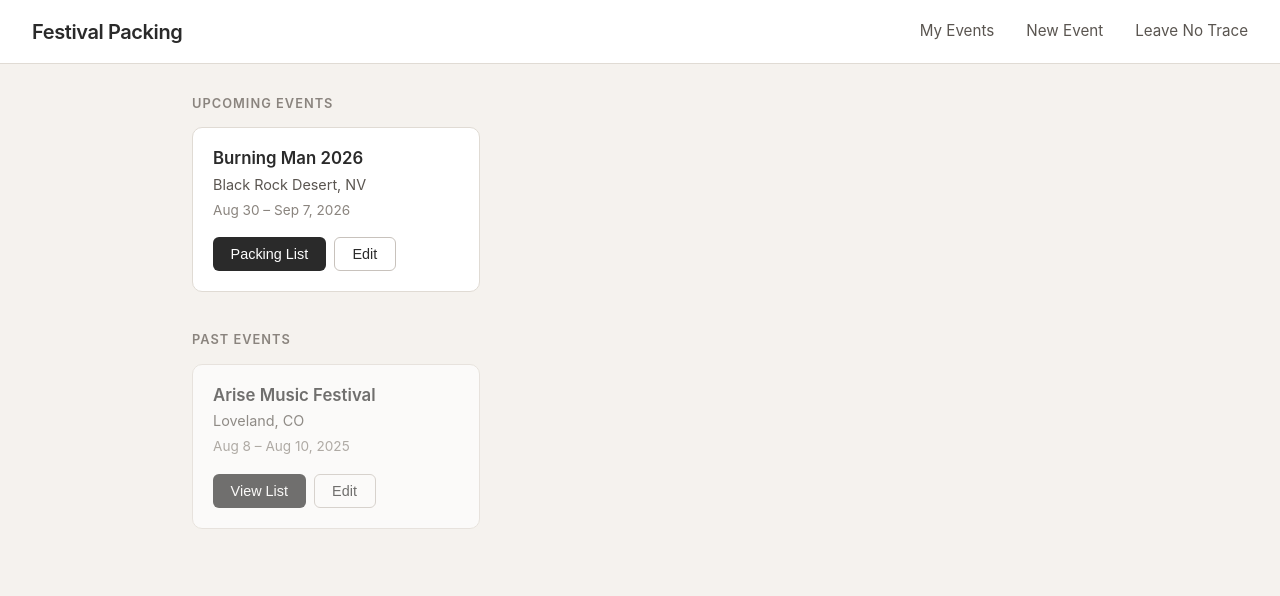
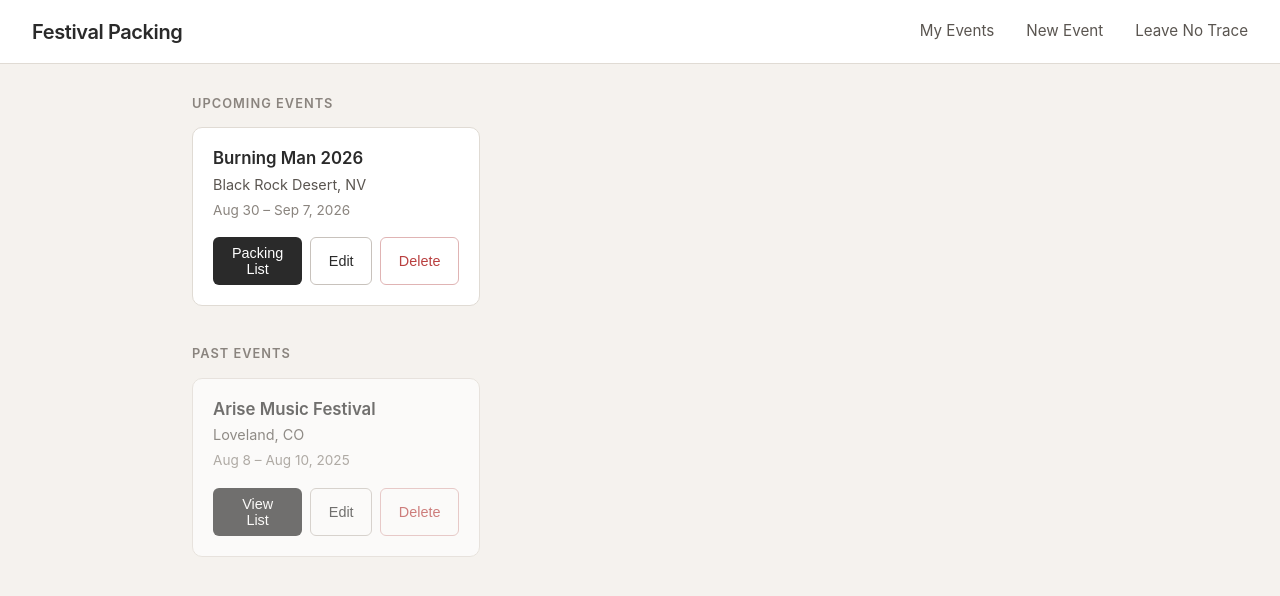
Before and after one commit to jellycat-code/festival-packing, a React (Vite) app: page / in a window 1280 px wide. Shown: the top 596 px of the page. Built offline with nearby package versions, Linux system fonts and the light colour scheme.

Commit message:
add reset suggestions button and delete event button

```diff
--- a/src/App.css
+++ b/src/App.css
@@ -75,3 +75,13 @@
 .btn--secondary:hover {
   background-color: #ede9e4;
 }
+
+.btn--danger {
+  background-color: transparent;
+  color: #b94040;
+  border: 1px solid #e0b4b4;
+}
+
+.btn--danger:hover {
+  background-color: #fdf0f0;
+}
--- a/src/App.jsx
+++ b/src/App.jsx
@@ -63,6 +63,12 @@ function App() {
     setCurrentPage('home')
   }
 
+  function handleDeleteEvent(event) {
+    setEvents(prev => prev.filter(e => e.id !== event.id))
+    localStorage.removeItem(`fp_list_${event.id}`)
+    localStorage.removeItem(`fp_notes_${event.id}`)
+  }
+
   function handleOpenEvent(event) {
     setSelectedEvent(event)
     setCurrentPage('packing')
@@ -83,7 +89,7 @@ function App() {
 
       <main className="main">
         {currentPage === 'home' && (
-          <HomePage events={events} onOpenEvent={handleOpenEvent} onEditEvent={handleEditEvent} />
+          <HomePage events={events} onOpenEvent={handleOpenEvent} onEditEvent={handleEditEvent} onDeleteEvent={handleDeleteEvent} />
         )}
         {currentPage === 'create' && (
           <CreateEventPage
--- a/src/components/EventCard.jsx
+++ b/src/components/EventCard.jsx
@@ -9,7 +9,12 @@ function formatDateRange(startStr, endStr) {
   return `${startFormatted} – ${endFormatted}`
 }
 
-function EventCard({ event, onOpen, onEdit, isPast }) {
+function EventCard({ event, onOpen, onEdit, onDelete, isPast }) {
+  function handleDelete() {
+    if (!window.confirm(`Delete "${event.name}"? This cannot be undone.`)) return
+    onDelete(event)
+  }
+
   return (
     <div className={`event-card ${isPast ? 'event-card--past' : ''}`}>
       <div className="event-card__body">
@@ -26,6 +31,9 @@ function EventCard({ event, onOpen, onEdit, isPast }) {
         <button className="btn btn--secondary" onClick={() => onEdit(event)}>
           Edit
         </button>
+        <button className="btn btn--danger" onClick={handleDelete}>
+          Delete
+        </button>
       </div>
     </div>
   )
--- a/src/components/HomePage.jsx
+++ b/src/components/HomePage.jsx
@@ -1,7 +1,7 @@
 import EventCard from './EventCard'
 import './HomePage.css'
 
-function HomePage({ events, onOpenEvent, onEditEvent }) {
+function HomePage({ events, onOpenEvent, onEditEvent, onDeleteEvent }) {
   const byDate = (a, b) => new Date(a.startDate) - new Date(b.startDate)
   const activeEvents = events.filter(e => e.status === 'planning').sort(byDate)
   const pastEvents = events.filter(e => e.status === 'past').sort(byDate)
@@ -15,7 +15,7 @@ function HomePage({ events, onOpenEvent, onEditEvent }) {
         ) : (
           <div className="event-grid">
             {activeEvents.map(event => (
-              <EventCard key={event.id} event={event} onOpen={onOpenEvent} onEdit={onEditEvent} />
+              <EventCard key={event.id} event={event} onOpen={onOpenEvent} onEdit={onEditEvent} onDelete={onDeleteEvent} />
             ))}
           </div>
         )}
@@ -28,7 +28,7 @@ function HomePage({ events, onOpenEvent, onEditEvent }) {
         ) : (
           <div className="event-grid">
             {pastEvents.map(event => (
-              <EventCard key={event.id} event={event} onOpen={onOpenEvent} onEdit={onEditEvent} isPast />
+              <EventCard key={event.id} event={event} onOpen={onOpenEvent} onEdit={onEditEvent} onDelete={onDeleteEvent} isPast />
             ))}
           </div>
         )}
--- a/src/components/PackingListPage.css
+++ b/src/components/PackingListPage.css
@@ -25,6 +25,23 @@
 
 .btn-back:hover {
   color: #2a2a2a;
+}
+
+.btn-reset {
+  background: none;
+  border: 1px solid #d8d2cc;
+  border-radius: 6px;
+  color: #8a847e;
+  font-size: 0.85rem;
+  padding: 0.35rem 0.75rem;
+  cursor: pointer;
+  white-space: nowrap;
+  transition: all 0.15s;
+}
+
+.btn-reset:hover {
+  border-color: #b0a99e;
+  color: #5a5550;
 }
 
 .packing-list-title {
--- a/src/components/PackingListPage.jsx
+++ b/src/components/PackingListPage.jsx
@@ -63,6 +63,11 @@ function PackingListPage({ event, onBack }) {
     ))
   }
 
+  function resetSuggestions() {
+    if (!window.confirm('This will wipe your current list and start fresh with new suggestions. Any items you added or changes you made will be lost. Continue?')) return
+    setItems(generateSuggestions(event))
+  }
+
   function removeItem(id) {
     setItems(prev => prev.map(item =>
       item.id === id ? { ...item, rejected: true } : item
@@ -100,6 +105,9 @@ function PackingListPage({ event, onBack }) {
           <h2>{event.name}</h2>
           <p>{event.location} &middot; {formatDateRange(event.startDate, event.endDate)}</p>
         </div>
+        <button className="btn-reset" onClick={resetSuggestions}>
+          Reset suggestions
+        </button>
       </div>
 
       <div className="notes-section">
```
